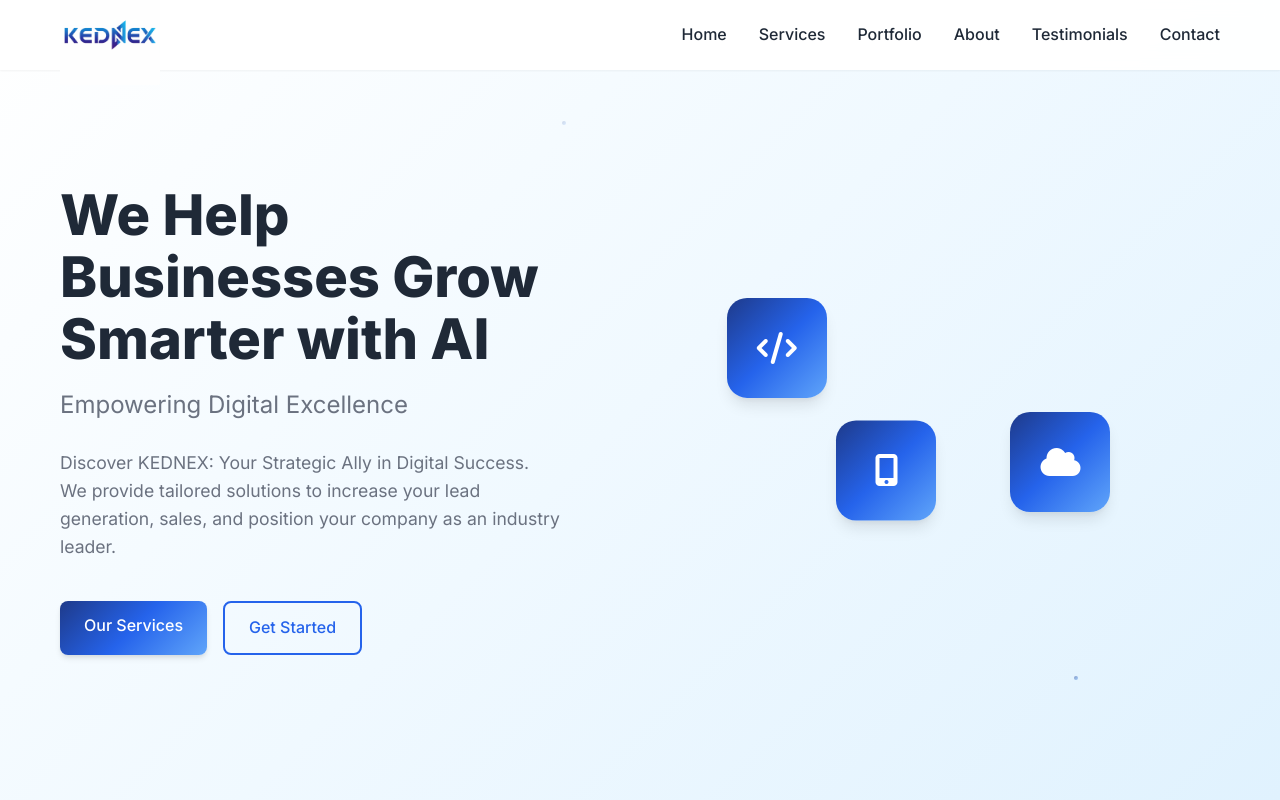
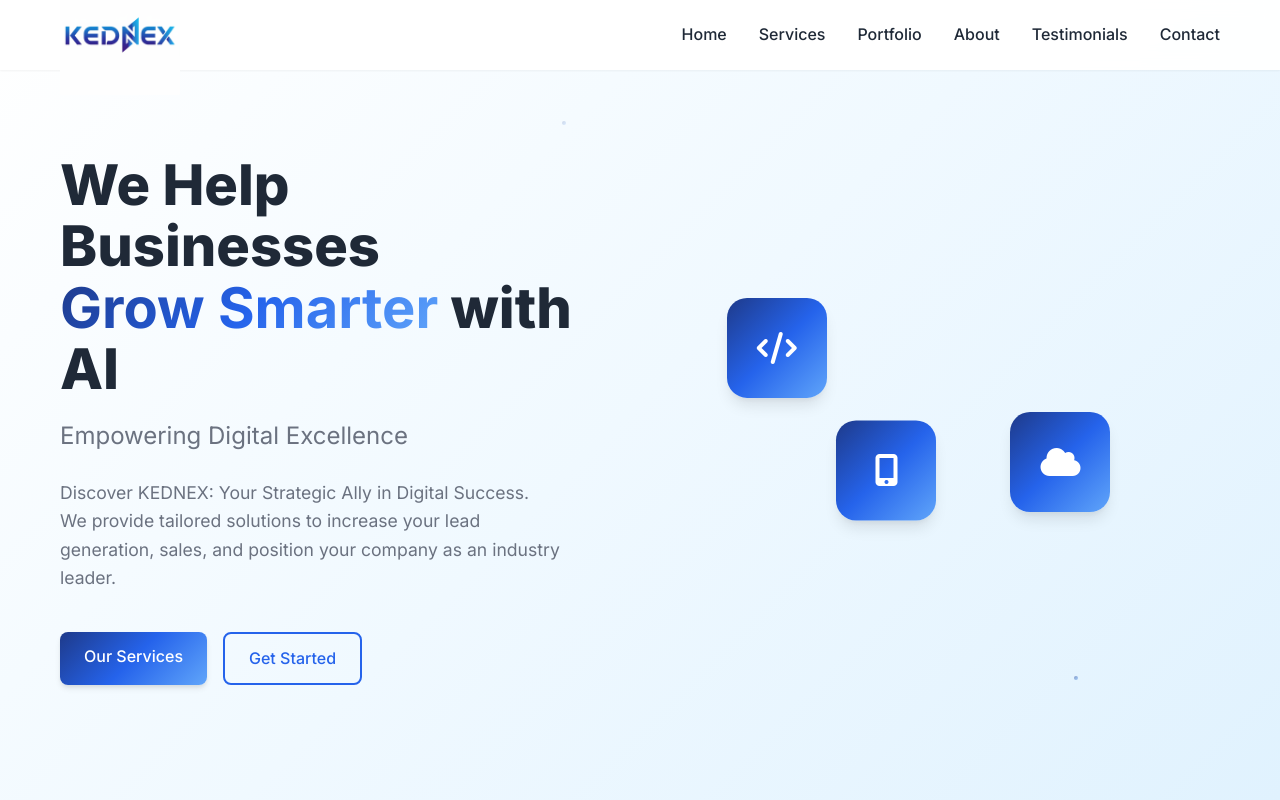
Before and after one commit to KethmiIsheni/kednex_IT_launchpad, a plain HTML site: page index.html in a window 1280 px wide. Shown: the top 800 px of the page. Drawn offline with Linux system fonts and the light colour scheme.

Commit message:
edit logo

```diff
--- a/script.js
+++ b/script.js
@@ -1,3 +1,13 @@
+// Highlight "Grow Smarter" text without animation
+document.addEventListener('DOMContentLoaded', () => {
+    const heroTitle = document.querySelector('.hero-title');
+    if (heroTitle) {
+        const originalText = heroTitle.textContent;
+        const highlightedText = originalText.replace('Grow Smarter', '<span class="highlight-text">Grow Smarter</span>');
+        heroTitle.innerHTML = highlightedText;
+    }
+});
+
 // Portfolio Filter Functionality
 document.addEventListener('DOMContentLoaded', () => {
     const filterBtns = document.querySelectorAll('.filter-btn');
@@ -295,33 +305,6 @@
     });
 });
 
-// Add typing effect to hero title
-function typeWriter(element, text, speed = 100) {
-    let i = 0;
-    element.innerHTML = '';
-
-    function type() {
-        if (i < text.length) {
-            element.innerHTML += text.charAt(i);
-            i++;
-            setTimeout(type, speed);
-        }
-    }
-
-    type();
-}
-
-// Initialize typing effect when page loads
-window.addEventListener('load', () => {
-    const heroTitle = document.querySelector('.hero-title');
-    if (heroTitle) {
-        const originalText = heroTitle.innerHTML;
-        setTimeout(() => {
-            typeWriter(heroTitle, originalText, 50);
-        }, 500);
-    }
-});
-
 // Add particle effect to hero section (optional enhancement)
 function createParticle() {
     const particle = document.createElement('div');
--- a/styles.css
+++ b/styles.css
@@ -31,7 +31,6 @@
     font-weight: 700;
     position: relative;
     display: inline-block;
-    animation: glow 2s ease-in-out infinite alternate;
 }
 
 @keyframes glow {
@@ -51,7 +50,7 @@
 }
 
 .logo-img {
-    height: 100px;
+    height: 120px;
     width: auto;
     max-width: 180px;
     object-fit: contain;
```
